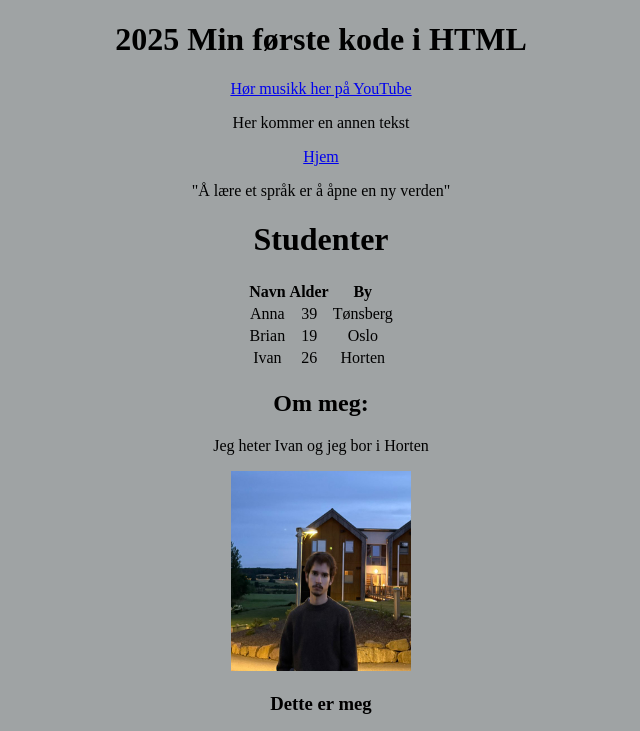
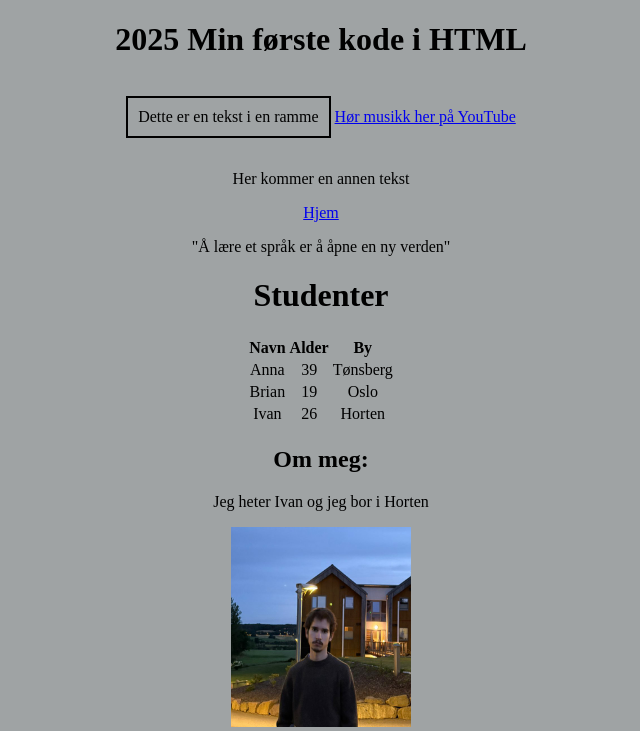
Before and after one commit to IvanKalyta2025/minforstekode, a plain HTML site: page index.html in a window 1280 px wide. Shown: the top 731 px of the page, without its empty margins (319-959 px from the left). Drawn offline with Linux system fonts and the light colour scheme.

Commit message:
en ramme

```diff
--- a/index.html
+++ b/index.html
@@ -6,8 +6,12 @@
     <title>Dokument</title>
   </head>
 
-  <body style="text-align: center; background-color: rgb(159, 163, 164);">
+  <body style="text-align: center; background-color: rgb(159, 163, 164)">
     <h1>2025 Min første kode i HTML</h1>
+    <p style="border: 2px solid black; padding: 10px; display: inline-block">
+      Dette er en tekst i en ramme
+    </p>
+
     <a href="https://music.youtube.com">Hør musikk her på YouTube</a>
     <p>Her kommer en annen tekst</p>
     <a href="home.html">Hjem</a>
```
